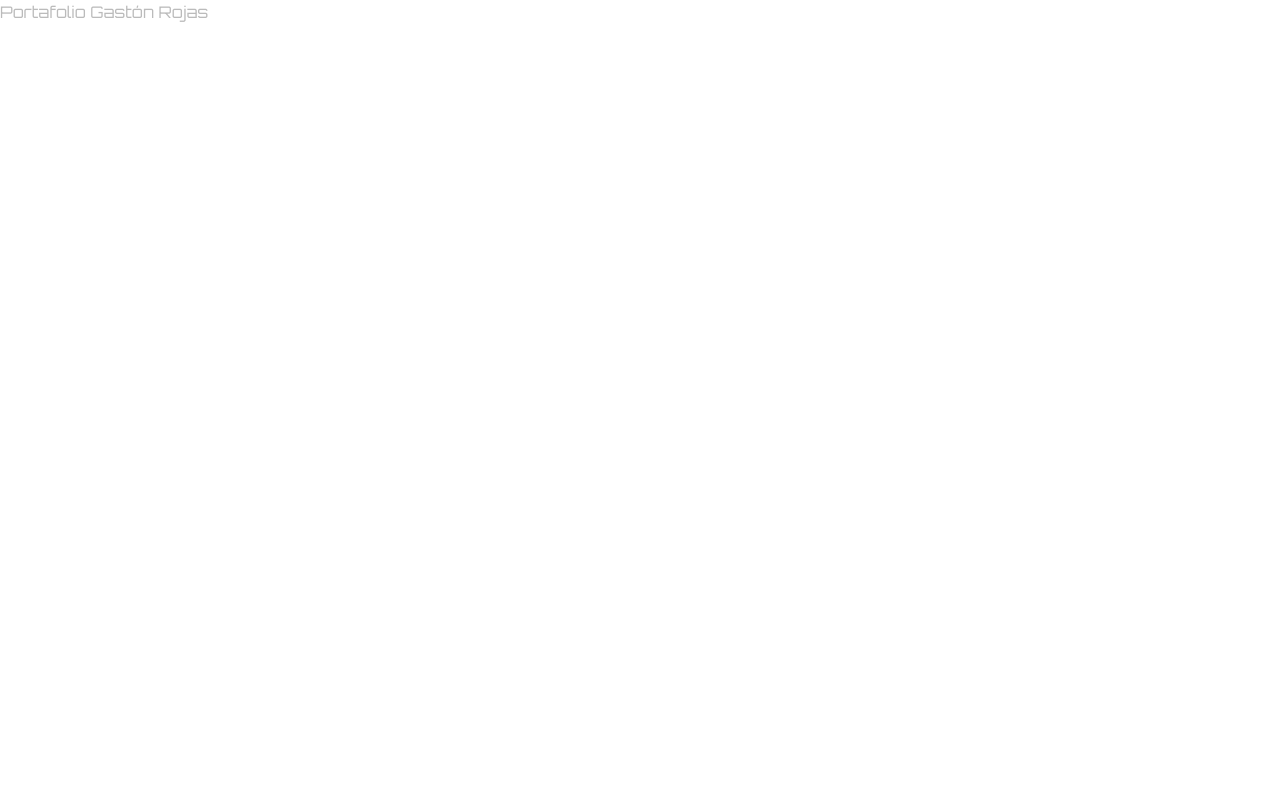
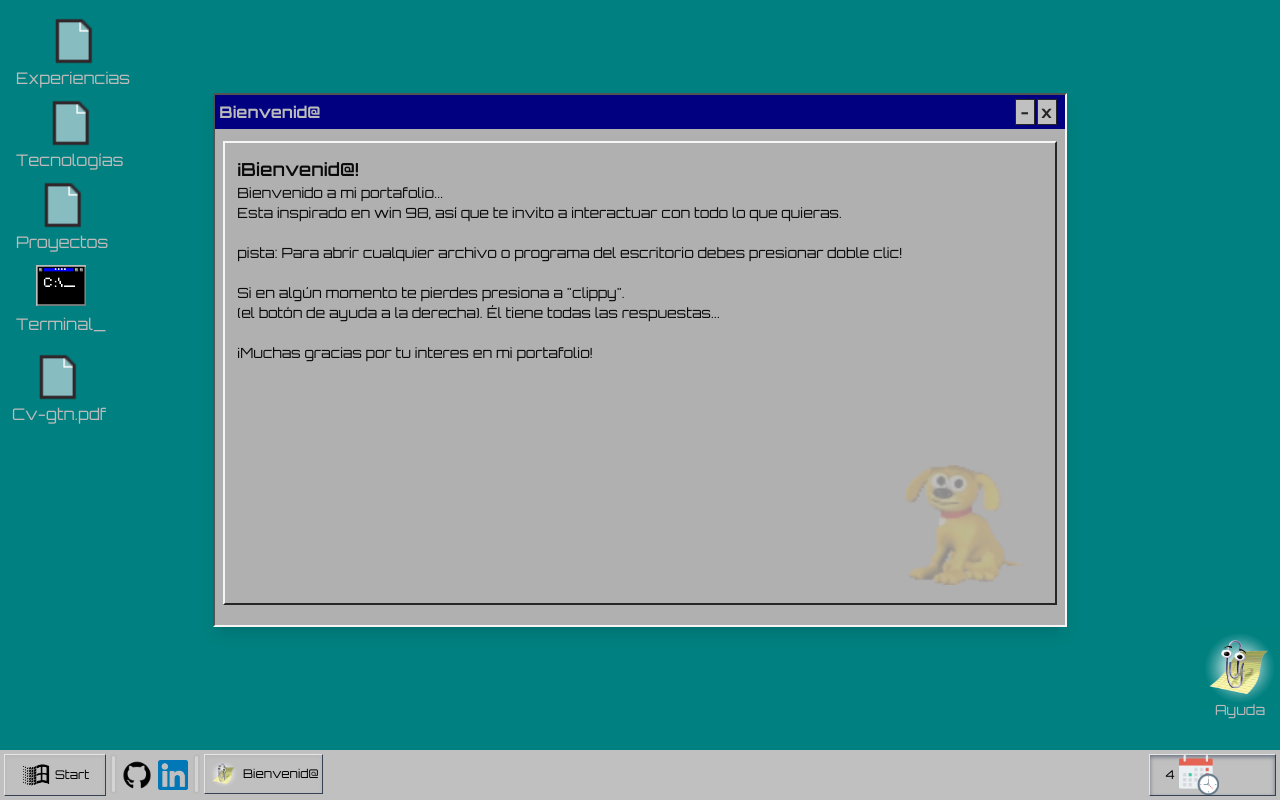
Before and after one commit to gastonrb19/portafolio, a Next.js app: page / in a window 1280 px wide. Built offline with nearby package versions, Linux system fonts and the light colour scheme.

Commit message:
interfaz gráfica terminada

```diff
--- a/app/components/windows/Clock.tsx
+++ b/app/components/windows/Clock.tsx
@@ -1,13 +1,19 @@
+"use client";
 import Image from "next/image";
+import { useState, useEffect } from "react";
 
 export default function ClockWindows() {
+  const [date, setDate] = useState<string | null>(null);
+
+  useEffect(() => {
+    setDate(new Date().getDay().toString());
+  }, []);
+
   return (
     <>
-      <div className="flex w-fit ml-auto items-center gap-1 px-2 py-0.5 border-1 border-t-neutral-200 border-l-neutral-200 border-gray-700 shadow-inner shadow-gray-500">
-        <Image width={20} height={20} src="/calendar.png" alt="calendar" />
-        <span className="text-black text-xs ml-1">
-          {new Date().toLocaleDateString()}
-        </span>
+      <div className="flex w-40 ml-auto items-center gap-1 px-4 border-1 border-t-neutral-200 border-l-neutral-200 border-gray-700 shadow-inner shadow-gray-500 text-xs overflow-hidden">
+        <p className="text-black text-xs">{date}</p>
+        <Image width={20} height={20} src="/calendar.png" alt="calendar" className="w-15 md:w-10"/>
       </div>
     </>
   );
--- a/app/components/windows/ToolWindow.tsx
+++ b/app/components/windows/ToolWindow.tsx
@@ -24,7 +24,7 @@ export default function ToolWindow({
         className="flex justify-end gap-0.5 p-1 text-neutral-800"
       >
         <button
-          className="border-1 w-5 bg-windows-toolbar"
+          className="border-1 w-5 bg-windows-toolbar cursor-pointer"
           onClick={(e) => {
             setCurrentWindow(0);
           }}
@@ -32,7 +32,7 @@ export default function ToolWindow({
           -
         </button>
         <button
-          className="border-1 w-5 bg-windows-toolbar"
+          className="border-1 w-5 bg-windows-toolbar cursor-pointer"
           onClick={(e) => {
             setWindows(
               windows.map((win) => {
--- a/app/page.tsx
+++ b/app/page.tsx
@@ -1,9 +1,65 @@
-export default function Home() {
+"use client";
+import NavWindows from "./components/windows/NavWindows";
+import WrapFolders from "./components/windows/WrapFolders";
+import Window from "./components/windows/Window";
+import { useState } from "react";
+import { WrapFolderProps } from "./components/windows/interfaces/Interfaces";
+import { windowOptions } from "./components/windows/helpers/information";
+import ClipperFlotante from "./components/windows/clipper/ClipperFlotante";
+import CvGaston from "./components/windows/CvGaston";
+
+export default function Windows() {
+  const [currentWindow, setCurrentWindow] = useState<number>(100);
+  const [windows, setWindows] = useState<WrapFolderProps[]>(
+    windowOptions.map((win) => ({
+      ...win,
+      experiences: win.experiences.filter((exp) => exp !== undefined),
+    })),
+  );
+
   return (
     <>
-        <main>
-            <h1>Portafolio Gastón Rojas</h1>
-        </main>
-   </>
+      <section className="bg-windows-background min-h-screen">
+        {/* Display elements in the desktop */}
+        <WrapFolders
+          setWindows={setWindows}
+          windows={windows}
+          folders={windows}
+          currentWindow={currentWindow}
+          setCurrentWindow={setCurrentWindow}
+        />
+
+        <CvGaston />
+
+        <ClipperFlotante
+          currentWindow={currentWindow}
+          setCurrentWindow={setCurrentWindow}
+          setWindows={setWindows}
+          windows={windows}
+        />
+
+        {/*
+            Pass the option to open, not filter, because ToolBarWindows element
+            needs all the elemnts to display them, even if there aren't display yet.
+        */}
+        <NavWindows
+          windows={windows}
+          setCurrentWindow={setCurrentWindow}
+          setWindows={setWindows}
+          folders={windows.filter((win) => win.isOpen == true)}
+        />
+        {currentWindow === 0 ? (
+          <></>
+        ) : (
+          <Window
+            windows={windows}
+            setWindows={setWindows}
+            currentWindow={currentWindow}
+            setCurrentWindow={setCurrentWindow}
+            experiences={windows.filter((win) => win.id == currentWindow)[0]}
+          />
+        )}
+      </section>
+    </>
   );
 }
--- a/app/windows/page.tsx
+++ /dev/null
@@ -1,65 +0,0 @@
-"use client";
-import NavWindows from "../components/windows/NavWindows";
-import WrapFolders from "../components/windows/WrapFolders";
-import Window from "../components/windows/Window";
-import { useState } from "react";
-import { WrapFolderProps } from "../components/windows/interfaces/Interfaces";
-import { windowOptions } from "../components/windows/helpers/information";
-import ClipperFlotante from "../components/windows/clipper/ClipperFlotante";
-import CvGaston from "../components/windows/CvGaston";
-
-export default function Windows() {
-  const [currentWindow, setCurrentWindow] = useState<number>(100);
-  const [windows, setWindows] = useState<WrapFolderProps[]>(
-    windowOptions.map((win) => ({
-      ...win,
-      experiences: win.experiences.filter((exp) => exp !== undefined),
-    })),
-  );
-
-  return (
-    <>
-      <section className="bg-windows-background min-h-screen">
-        {/* Display elements in the desktop */}
-        <WrapFolders
-          setWindows={setWindows}
-          windows={windows}
-          folders={windows}
-          currentWindow={currentWindow}
-          setCurrentWindow={setCurrentWindow}
-        />
-
-        <CvGaston />
-
-        <ClipperFlotante
-          currentWindow={currentWindow}
-          setCurrentWindow={setCurrentWindow}
-          setWindows={setWindows}
-          windows={windows}
-        />
-
-        {/*
-            Pass the option to open, not filter, because ToolBarWindows element
-            needs all the elemnts to display them, even if there aren't display yet.
-        */}
-        <NavWindows
-          windows={windows}
-          setCurrentWindow={setCurrentWindow}
-          setWindows={setWindows}
-          folders={windows.filter((win) => win.isOpen == true)}
-        />
-        {currentWindow === 0 ? (
-          <></>
-        ) : (
-          <Window
-            windows={windows}
-            setWindows={setWindows}
-            currentWindow={currentWindow}
-            setCurrentWindow={setCurrentWindow}
-            experiences={windows.filter((win) => win.id == currentWindow)[0]}
-          />
-        )}
-      </section>
-    </>
-  );
-}
```
